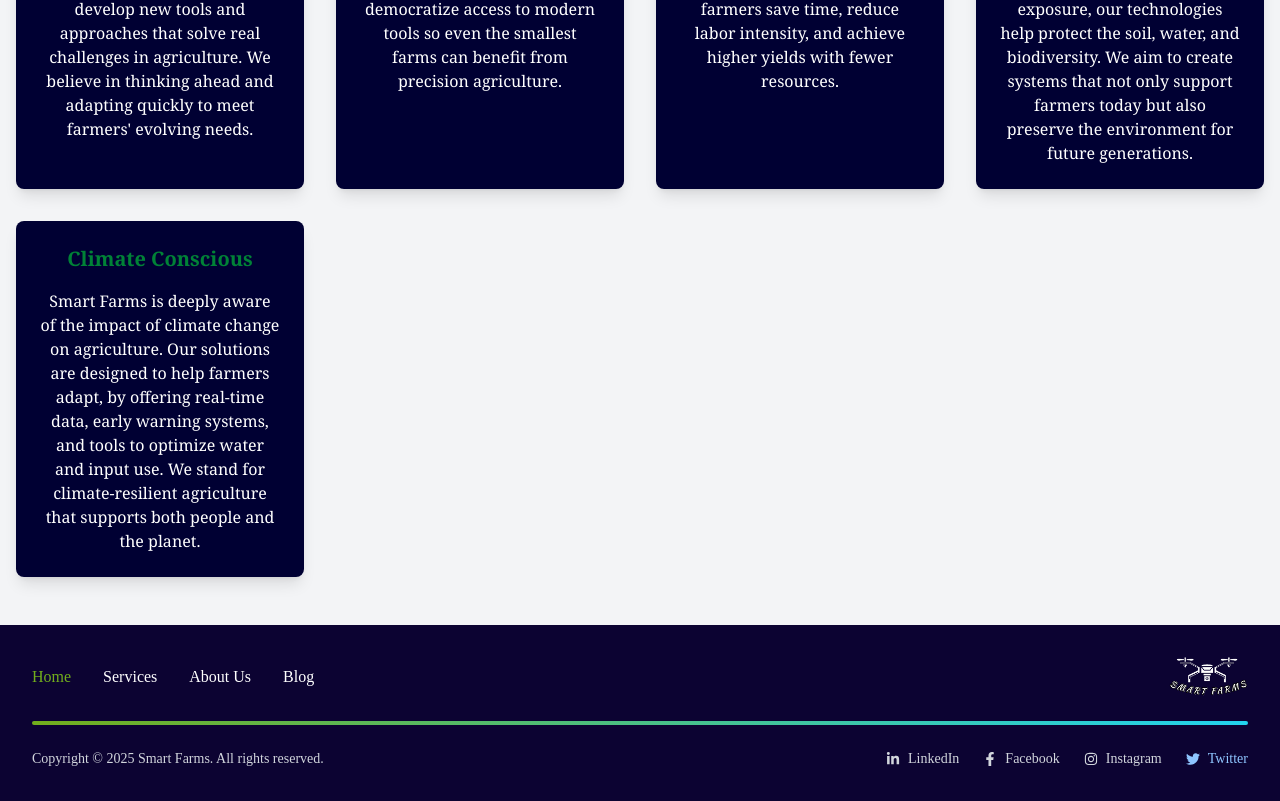
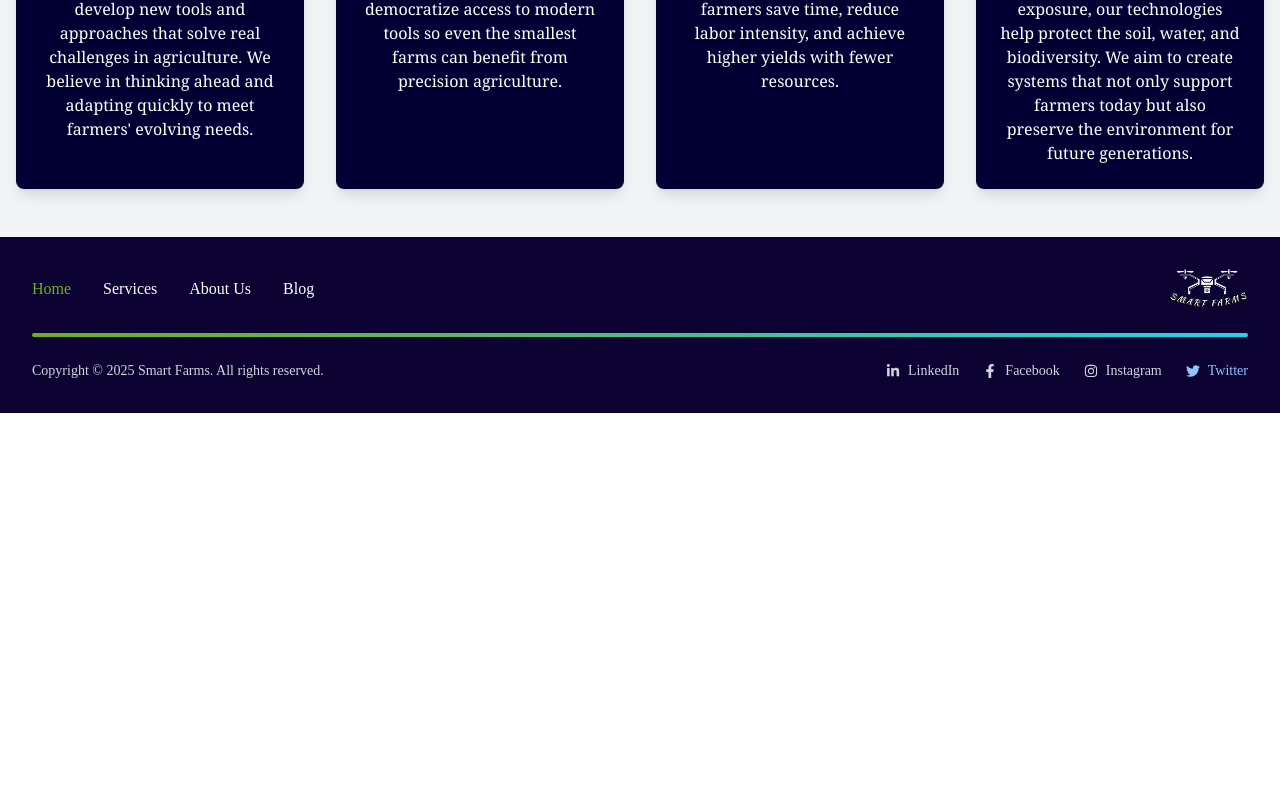
Before and after one commit to HudsonWayne/Smart-Farms, a Next.js app: page /about in a window 1280 px wide. Shown: the part 2500-3301 px from the top of the page. After the commit the page ends 2913 px from the top, so only its background shows below. Built offline with nearby package versions, Linux system fonts and the light colour scheme; a web font is replaced by a local one.

Commit message:
initial commit

```diff
--- a/src/pages/about.tsx
+++ b/src/pages/about.tsx
@@ -129,12 +129,12 @@ export default function AboutPage() {
           </div>
 
           {/* Climate Conscious (Centered) */}
-          <div className="bg-[#000033] text-green-700 p-6 rounded-lg shadow-lg text-center col-span-2 lg:col-span-1 mx-auto">
+          {/* <div className="bg-[#000033] text-green-700 p-6 rounded-lg shadow-lg text-center col-span-2 lg:col-span-1 mx-auto">
             <h3 className="text-xl font-bold mb-4 text-green-700" style={{ fontFamily: "Georgia, serif" }}>Climate Conscious</h3>
             <p className="text-white" style={{ fontFamily: "Georgia, serif", fontSize: "1rem" }}>
               Smart Farms is deeply aware of the impact of climate change on agriculture. Our solutions are designed to help farmers adapt, by offering real-time data, early warning systems, and tools to optimize water and input use. We stand for climate-resilient agriculture that supports both people and the planet.
             </p>
-          </div>
+          </div> */}
         </div>
       </div>
     </>
```
